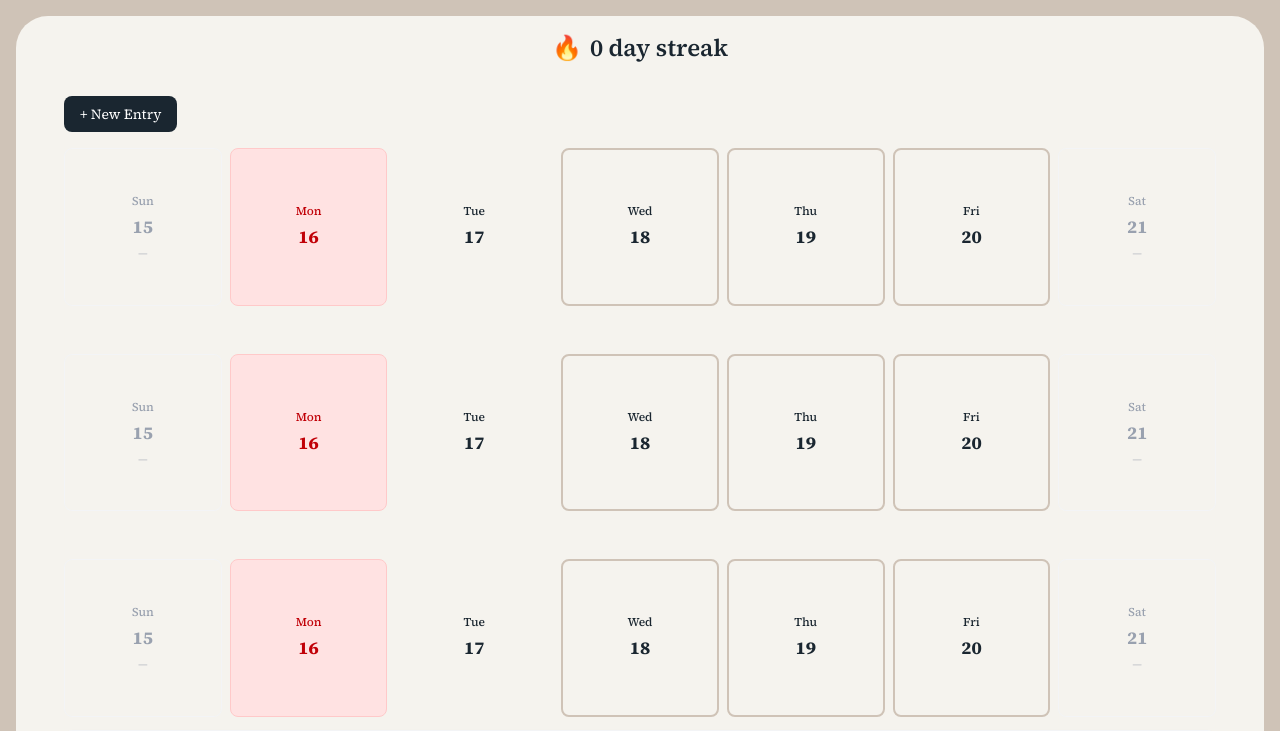
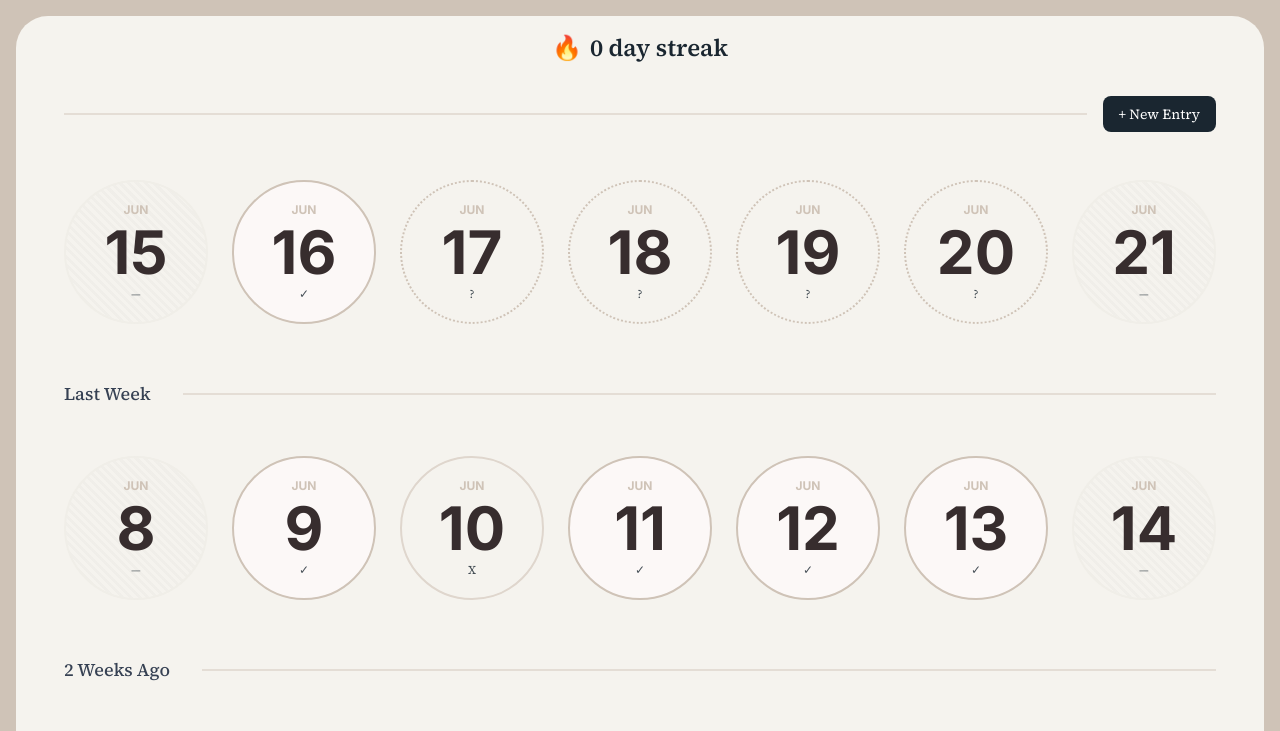
Before and after one commit to dandenney/line-by-line, a Next.js app: page /dashboard in a window 1280 px wide. Shown: the top 731 px of the page. Built offline with nearby package versions, Linux system fonts and the light colour scheme.

Commit message:
feat(dashboard): layout and states for

```diff
--- a/src/components/Dashboard.tsx
+++ b/src/components/Dashboard.tsx
@@ -18,8 +18,16 @@ export default function Dashboard({ onStartEntry }: DashboardProps) {
 
   useEffect(() => {
     const savedEntries = localStorage.getItem('entries');
+    let parsedEntries: Entry[] = [];
+
     if (savedEntries) {
-      const parsedEntries: Entry[] = JSON.parse(savedEntries);
+      parsedEntries = JSON.parse(savedEntries);
+    } else {
+      // Generate demo data if no entries exist
+      parsedEntries = generateDemoEntries();
+      localStorage.setItem('entries', JSON.stringify(parsedEntries));
+    }
+
     setEntries(parsedEntries);
 
     // Calculate streak
@@ -45,8 +53,35 @@ export default function Dashboard({ onStartEntry }: DashboardProps) {
     }
 
     setStreak(currentStreak);
+  }, []);
+
+  const generateDemoEntries = (): Entry[] => {
+    const demoEntries: Entry[] = [];
+    const today = new Date();
+    const streakDays = [1, 2, 3, 4, 5]; // Monday to Friday
+
+    // Generate entries for the past 3 weeks
+    for (let dayOffset = 0; dayOffset < 21; dayOffset++) {
+      const date = new Date(today);
+      date.setDate(today.getDate() - dayOffset);
+
+      // Only create entries for streak days (Mon-Fri)
+      const dayOfWeek = date.getDay();
+      if (streakDays.includes(dayOfWeek)) {
+        // Skip some days to make it more realistic (not every day)
+        if (Math.random() > 0.3) { // 70% chance of having an entry
+          const entry: Entry = {
+            id: date.getTime(),
+            text: `Demo entry for ${date.toLocaleDateString()} - This is sample content to show how the streak tracking works. In a real app, this would be your actual daily reflection.`,
+            date: date
+          };
+          demoEntries.push(entry);
         }
-  }, []);
+      }
+    }
+
+    return demoEntries;
+  };
 
   const handleNewEntry = (newEntry: Entry) => {
     setEntries(prev => [newEntry, ...prev]);
@@ -127,41 +162,6 @@ export default function Dashboard({ onStartEntry }: DashboardProps) {
               onStartEntry={onStartEntry}
             />
           </motion.div>
-
-          {/* Sticky Legend */}
-          <motion.div
-            initial={{ y: 20, opacity: 0 }}
-            animate={{ y: 0, opacity: 1 }}
-            transition={{
-              duration: 0.5,
-              delay: 0.4,
-              ease: [0.4, 0.0, 0.2, 1],
-            }}
-            className="sticky bottom-4 bg-white p-4 rounded-lg shadow-md border border-gray-100"
-          >
-            <div className="flex justify-center gap-4 text-sm text-gray-600">
-              <div className="flex items-center gap-1">
-                <div className="w-3 h-3 bg-[#1A2630] rounded"></div>
-                <span>Completed</span>
-              </div>
-              <div className="flex items-center gap-1">
-                <div className="w-3 h-3 bg-[#1A2630] rounded border-2 border-[#2A3640]"></div>
-                <span>Today</span>
-              </div>
-              <div className="flex items-center gap-1">
-                <div className="w-3 h-3 bg-red-100 border border-red-200 rounded"></div>
-                <span>Missed</span>
-              </div>
-              <div className="flex items-center gap-1">
-                <div className="w-3 h-3 bg-gray-50 border border-gray-200 rounded"></div>
-                <span>Future</span>
-              </div>
-              <div className="flex items-center gap-1">
-                <div className="w-3 h-3 bg-[#F5F3EE] border border-gray-100 rounded"></div>
-                <span>Off Day</span>
-              </div>
-            </div>
-          </motion.div>
         </div>
       </section>
     </motion.div>
--- a/src/components/MultiWeekStreakDisplay.tsx
+++ b/src/components/MultiWeekStreakDisplay.tsx
@@ -14,13 +14,15 @@ interface MultiWeekStreakDisplayProps {
 }
 
 export default function MultiWeekStreakDisplay({ entries, streakDays, onStartEntry }: MultiWeekStreakDisplayProps) {
-  // Generate 4 weeks of data
+  // Generate 4 weeks of data (current week + 3 past weeks)
   const weeks = [];
   const today = new Date();
 
-  for (let week = 0; week < 4; week++) {
+  for (let weekOffset = 0; weekOffset < 4; weekOffset++) {
+    // Calculate the start of each week (Sunday)
     const weekStart = new Date(today);
-    weekStart.setDate(today.getDate() - (today.getDay() + (3 - week) * 7));
+    const daysToSubtract = today.getDay() + (weekOffset * 7);
+    weekStart.setDate(today.getDate() - daysToSubtract);
 
     // Filter entries for this specific week
     const weekEntries = entries.filter(entry => {
@@ -30,10 +32,21 @@ export default function MultiWeekStreakDisplay({ entries, streakDays, onStartEnt
       return entryDate >= weekStart && entryDate <= weekEnd;
     });
 
+    // Generate week label
+    let weekLabel: string;
+    if (weekOffset === 0) {
+      weekLabel = "This Week";
+    } else if (weekOffset === 1) {
+      weekLabel = "Last Week";
+    } else {
+      weekLabel = `${weekOffset} Weeks Ago`;
+    }
+
     weeks.push({
       weekStart,
       weekEntries,
-      weekNumber: 4 - week
+      weekLabel,
+      isCurrentWeek: weekOffset === 0
     });
   }
 
@@ -50,8 +63,14 @@ export default function MultiWeekStreakDisplay({ entries, streakDays, onStartEnt
             ease: [0.4, 0.0, 0.2, 1],
           }}
         >
-          <div className="flex items-center justify-between mb-4">
-            {weekIndex === 0 && (
+          <div className="flex gap-4 items-center mb-4">
+            {!week.isCurrentWeek && (
+              <h3 className="bg-[#F5F3EE] text-lg font-medium text-gray-700 font-serif pr-4">
+                {week.weekLabel}
+              </h3>
+            )}
+            <div className="bg-[#e4ddd5] h-0.5 grow"></div>
+            {week.isCurrentWeek && (
               <button
                 onClick={onStartEntry}
                 className="px-4 py-2 bg-[#1A2630] text-white rounded-lg hover:bg-opacity-90 transition-colors text-sm"
@@ -63,7 +82,7 @@ export default function MultiWeekStreakDisplay({ entries, streakDays, onStartEnt
           <StreakDisplay
             entries={week.weekEntries}
             streakDays={streakDays}
-            showLegend={false}
+            weekStart={week.weekStart}
           />
         </motion.div>
       ))}
--- a/src/components/StreakDisplay.tsx
+++ b/src/components/StreakDisplay.tsx
@@ -10,7 +10,7 @@ interface Entry {
 interface StreakDisplayProps {
   entries: Entry[];
   streakDays?: number[]; // 0 = Sunday, 1 = Monday, etc.
-  showLegend?: boolean;
+  weekStart?: Date; // Optional: if not provided, uses current week
 }
 
 interface DaySlot {
@@ -20,16 +20,23 @@ interface DaySlot {
   isStreakDay: boolean;
 }
 
-export default function StreakDisplay({ entries, streakDays = [1, 2, 3, 4, 5], showLegend = true }: StreakDisplayProps) {
+export default function StreakDisplay({
+  entries,
+  streakDays = [1, 2, 3, 4, 5],
+  weekStart
+}: StreakDisplayProps) {
   const generateWeekSlots = (): DaySlot[] => {
     const slots: DaySlot[] = [];
     const today = new Date();
     today.setHours(0, 0, 0, 0);
 
-    // Get the start of the current week (Sunday)
-    const startOfWeek = new Date(today);
-    const dayOfWeek = today.getDay();
-    startOfWeek.setDate(today.getDate() - dayOfWeek);
+    // Use provided weekStart or calculate current week start
+    const startOfWeek = weekStart ? new Date(weekStart) : new Date(today);
+    if (!weekStart) {
+      const dayOfWeek = today.getDay();
+      startOfWeek.setDate(today.getDate() - dayOfWeek);
+    }
+    startOfWeek.setHours(0, 0, 0, 0);
 
     // Create entries map for quick lookup
     const entriesMap = new Map();
@@ -52,8 +59,6 @@ export default function StreakDisplay({ entries, streakDays = [1, 2, 3, 4, 5], s
 
       if (entry) {
         status = 'completed';
-      } else if (slotDate.getTime() === today.getTime()) {
-        status = 'today';
       } else if (slotDate < today) {
         status = isStreakDay ? 'missed' : 'opted-out';
       } else {
@@ -74,18 +79,18 @@ export default function StreakDisplay({ entries, streakDays = [1, 2, 3, 4, 5], s
   const getStatusStyles = (status: DaySlot['status']) => {
     switch (status) {
       case 'completed':
-        return 'bg-[#1A2630] text-white shadow-md';
+        return 'bg-[#fcf8f7] border-[#cfc3b7]';
       case 'missed':
-        return 'bg-red-100 text-red-700 border border-red-200';
+        return 'border-[#dfd6cd]';
       case 'future':
-        return 'border-2 border-[#cfc3b7]';
+        return 'border-dotted border-[#cfc3b7]';
       case 'opted-out':
-        return 'bg-[#F5F3EE] text-gray-400 border border-gray-100';
+        return 'border-[#f0eee8] diagonal-stripes-light';
     }
   };
 
   const getDayName = (date: Date) => {
-    return date.toLocaleDateString('en-US', { weekday: 'short' });
+    return date.toLocaleDateString('en-US', { month: 'short' });
   };
 
   const getDateNumber = (date: Date) => {
@@ -95,20 +100,30 @@ export default function StreakDisplay({ entries, streakDays = [1, 2, 3, 4, 5], s
   const weekSlots = generateWeekSlots();
 
   return (
-    <div className="mb-8">
-      <div className="grid grid-cols-7 gap-2">
+    <div className="py-8">
+      <div className="grid gap-6 auto-rows-auto" style={{ gridTemplateColumns: 'repeat(auto-fit, minmax(80px, 1fr))' }}>
         {weekSlots.map((slot, index) => {
           const content = (
             <>
-              <div className="text-xs font-medium mb-1">
+              <div className="text-[#cfc3b7] text-xs font-bold font-sans mb-1 uppercase">
                 {getDayName(slot.date)}
               </div>
-              <div className="text-lg font-bold">
+              <div className="text-[#372d2e] text-lg font-bold font-sans xl:text-6xl">
                 {getDateNumber(slot.date)}
               </div>
               {slot.entry && (
                 <div className="text-xs mt-1 opacity-80">
                   ✓
+                </div>
+              )}
+              {slot.status === 'missed' && (
+                <div className="text-xs mt-1 opacity-80">
+                  X
+                </div>
+              )}
+              {slot.status === 'future' && (
+                <div className="text-xs mt-1 opacity-80">
+                  ?
                 </div>
               )}
               {!slot.isStreakDay && (
@@ -135,7 +150,7 @@ export default function StreakDisplay({ entries, streakDays = [1, 2, 3, 4, 5], s
                   ease: [0.4, 0.0, 0.2, 1],
                 }}
                 className={`
-                  aspect-square rounded-lg flex flex-col items-center justify-center p-2
+                  aspect-square border-2 rounded-full flex flex-col items-center justify-center p-2
                   ${getStatusStyles(slot.status)}
                   transition-all duration-200 hover:scale-105 hover:ring-2 hover:ring-[#1A2630] cursor-pointer
                   ${!slot.isStreakDay ? 'opacity-60' : ''}
@@ -157,7 +172,7 @@ export default function StreakDisplay({ entries, streakDays = [1, 2, 3, 4, 5], s
                 ease: [0.4, 0.0, 0.2, 1],
               }}
               className={`
-                aspect-square rounded-lg flex flex-col items-center justify-center p-2
+                aspect-square border-2 rounded-full flex flex-col items-center justify-center p-2
                 ${getStatusStyles(slot.status)}
                 transition-all duration-200 hover:scale-105
                 ${!slot.isStreakDay ? 'opacity-60' : ''}
@@ -168,28 +183,6 @@ export default function StreakDisplay({ entries, streakDays = [1, 2, 3, 4, 5], s
           );
         })}
       </div>
-
-      {/* Legend */}
-      {showLegend && (
-        <div className="flex justify-center gap-4 mt-4 text-sm text-gray-600">
-          <div className="flex items-center gap-1">
-            <div className="w-3 h-3 bg-[#1A2630] rounded"></div>
-            <span>Completed</span>
-          </div>
-          <div className="flex items-center gap-1">
-            <div className="w-3 h-3 bg-red-100 border border-red-200 rounded"></div>
-            <span>Missed</span>
-          </div>
-          <div className="flex items-center gap-1">
-            <div className="w-3 h-3 bg-gray-50 border border-gray-200 rounded"></div>
-            <span>Future</span>
-          </div>
-          <div className="flex items-center gap-1">
-            <div className="w-3 h-3 bg-[#F5F3EE] border border-gray-100 rounded"></div>
-            <span>Off Day</span>
-          </div>
-        </div>
-      )}
     </div>
   );
 }
--- a/src/styles/globals.css
+++ b/src/styles/globals.css
@@ -11,6 +11,11 @@
   --font-sans: var(--font-inter), ui-sans-serif, system-ui, sans-serif;
   --font-serif: var(--font-source-serif), ui-serif, Georgia, serif;
   --font-mono: ui-monospace, SFMono-Regular, "SF Mono", Consolas, "Liberation Mono", Menlo, monospace;
+
+  --bg-diagonal-stripes: repeating-linear-gradient(45deg, transparent, transparent 2px, rgba(0, 0, 0, 0.03) 2px, rgba(0, 0, 0, 0.03) 4px);
+  --bg-diagonal-stripes-light: repeating-linear-gradient(45deg, transparent, transparent 3px, rgba(0, 0, 0, 0.02) 3px, rgba(0, 0, 0, 0.02) 6px);
+  --bg-diagonal-stripes-subtle: repeating-linear-gradient(45deg, transparent, transparent 4px, rgba(0, 0, 0, 0.015) 4px, rgba(0, 0, 0, 0.015) 8px);
+  --bg-diagonal-stripes-conic: conic-gradient(from 45deg, transparent 0deg 90deg, rgba(0, 0, 0, 0.03) 90deg 180deg, transparent 180deg 270deg, rgba(0, 0, 0, 0.03) 270deg 360deg);
 }
 
 @media (prefers-color-scheme: dark) {
@@ -25,3 +30,60 @@ body {
   color: var(--foreground);
   font-family: var(--font-sans);
 }
+
+/* Diagonal striped backgrounds */
+.diagonal-stripes {
+  background-image: repeating-linear-gradient(
+    45deg,
+    transparent,
+    transparent 2px,
+    rgba(0, 0, 0, 0.03) 2px,
+    rgba(0, 0, 0, 0.03) 4px
+  );
+}
+
+.diagonal-stripes-light {
+  background-image: repeating-linear-gradient(
+    45deg,
+    transparent,
+    transparent 3px,
+    rgba(0, 0, 0, 0.02) 3px,
+    rgba(0, 0, 0, 0.02) 6px
+  );
+}
+
+.diagonal-stripes-subtle {
+  background-image: repeating-linear-gradient(
+    45deg,
+    transparent,
+    transparent 4px,
+    rgba(0, 0, 0, 0.015) 4px,
+    rgba(0, 0, 0, 0.015) 8px
+  );
+}
+
+/* Alternative: CSS conic-gradient for more complex patterns */
+.diagonal-stripes-conic {
+  background-image: conic-gradient(
+    from 45deg,
+    transparent 0deg 90deg,
+    rgba(0, 0, 0, 0.03) 90deg 180deg,
+    transparent 180deg 270deg,
+    rgba(0, 0, 0, 0.03) 270deg 360deg
+  );
+  background-size: 8px 8px;
+}
+
+/* Subtle border utilities */
+.border-subtle {
+  border: 1px solid rgba(0, 0, 0, 0.08);
+}
+
+.border-very-subtle {
+  border: 1px solid rgba(0, 0, 0, 0.05);
+}
+
+.border-gradient-subtle {
+  border: 1px solid;
+  border-image: linear-gradient(45deg, rgba(0,0,0,0.05), rgba(0,0,0,0.02)) 1;
+}
```
Also changed, not shown: tailwind.config.js (deleted, +0 -18 lines). Lines whose indentation alone changed are shown as unchanged.
